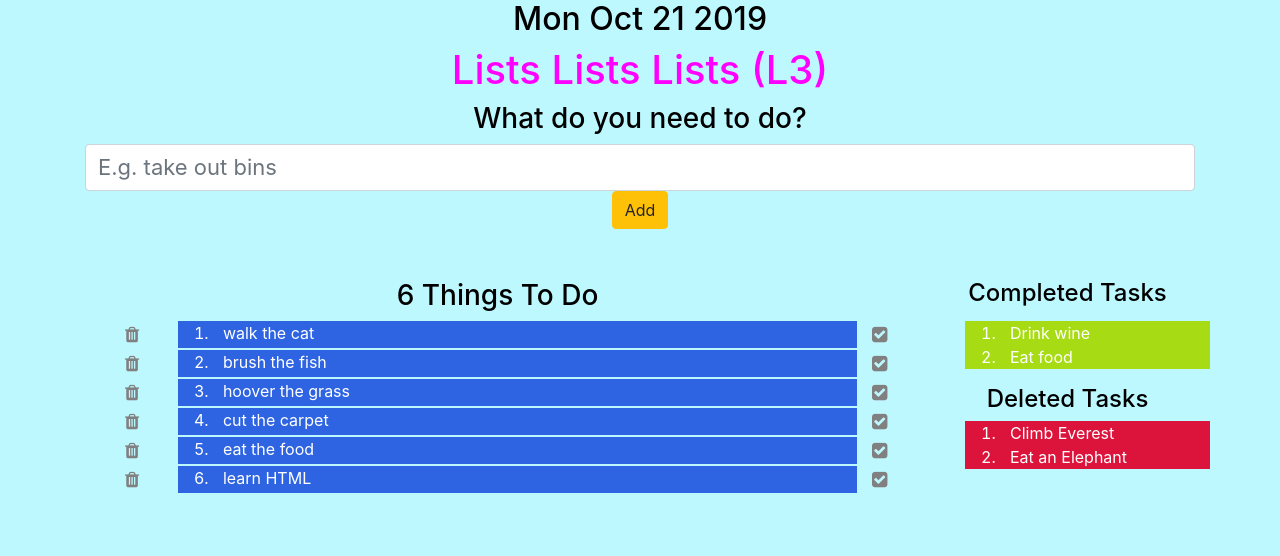
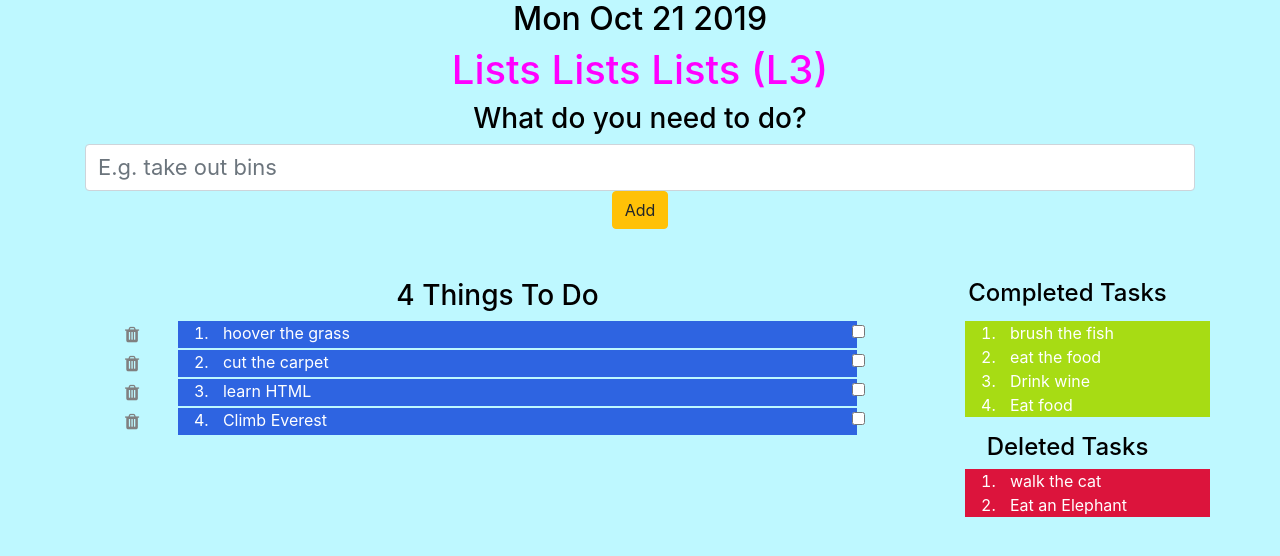
Before and after one commit to katiep28/React-Todo-List, a React (Create React App) app: page / in a window 1280 px wide. Shown: the top 556 px of the page. Built offline with nearby package versions, Linux system fonts and the light colour scheme.

Commit message:
added completed functionality, but not quite working

```diff
--- a/src/AddItem.js
+++ b/src/AddItem.js
@@ -10,6 +10,7 @@ class AddItem extends React.Component {
       newTaskText: event.target.value
     })
   }
+
 
   handleClick =() =>{
     this.props.addTaskFunc(this.state.newTaskText);
--- a/src/App.js
+++ b/src/App.js
@@ -9,45 +9,63 @@ import uuid from "uuid/v4";
 
 class App extends React.Component {
   state = {
-    tasks: [
-      { text: "walk the cat", completed: true, date: "2019-10-16", id: uuid() },
-      { text: "brush the fish", completed: false, date: "2019-10-12", id: uuid() },
-      { text: "hoover the grass", completed: false, date: "2019-10-13", id: uuid() },
-      { text: "cut the carpet", completed: true, date: "2019-10-15", id: uuid() },
-      { text: "eat the food", completed: true, date: "2019-10-15", id: uuid() },
-      { text: "learn HTML", completed: true, date: "2019-10-17", id: uuid() }
-    ],
-    completedTasks: [
-      { text: "Drink wine", completed: true, date: "2019-10-16", id: uuid() },
-      { text: "Eat food", completed: false, date: "2019-10-12", id: uuid() }
-    ],
-    deletedTasks: [
-      { text: "Climb Everest", completed: true, date: "2019-10-16", id: uuid() },
-      { text: "Eat an Elephant", completed: false, date: "2019-10-12", id: uuid() }
+
+    tasks:[
+      { text: "walk the cat", status:"D", date: "2019-10-16", id: uuid() },
+      { text: "brush the fish", status:"C", date: "2019-10-12", id: uuid() },
+      { text: "hoover the grass", status: "N", date: "2019-10-13", id: uuid() },
+      { text: "cut the carpet", status:"N", date: "2019-10-15", id: uuid() },
+      { text: "eat the food", status: "C", date: "2019-10-15", id: uuid() },
+      { text: "learn HTML", status: "N", date: "2019-10-17", id: uuid() },
+      { text: "Drink wine", status:"C",date: "2019-10-16", id: uuid() },
+      { text: "Eat food", status:"C", date: "2019-10-12", id: uuid() },
+      { text: "Climb Everest", status:"N", date: "2019-10-16", id: uuid() },
+      { text: "Eat an Elephant", status:"D", date: "2019-10-12", id: uuid() }
     ]
   }
-  //function to update the taskss with the tasks
+
+  //function to update the taskss with the
+   //Add that task to the stat
   addTask = (taskText) => {
-    //Create a new task wtih default complete and date properties
+    //Create a new task wtih default status and date properties
     const newTask = {
       text: taskText,
-      completed: false,
+      status:"N",
       date: "2019-10-21",
       id: uuid()
     };
+    const tasksCopy = this.state.tasks.slice();
     //Make a copy of the tasks array
     //never do this.stat.tasks.push item and access it direactly as this causese
     //a problem
-    const tasksCopy = this.state.tasks.slice();
+
     tasksCopy.push(newTask);
     this.setState({
       tasks: tasksCopy
     });
   }
-  //Add that task to the state
+
+  updateTask = (id,newStatus) => {
+    const tasksUpdated =
+    this.state.tasks.map(item => {
+      if (item.id === id) {
+         item.status = newStatus
+      }
+     })
+     this.setState({
+      tasks: tasksUpdated
+    });
+    // this.state.tasks.map(item =>
+    // alert(item.text + "   " + item.status));
+  }
 
   //Every component must have a render method
-  render() {
+  render()
+     {
+       const newTasks = this.state.tasks.filter(item => item.status === "N")
+       const completedTasks = this.state.tasks.filter(item => item.status === "C")
+       const deletedTasks = this.state.tasks.filter(item => item.status === "D")
+
     return (
       <div className="container">
         <div className="row paddingbelow">
@@ -60,7 +78,7 @@ class App extends React.Component {
         </div>
         <div className="row">
           <div className="col-9 col-lg-9">
-            <ItemCount count={this.state.tasks.length} />
+            <ItemCount count={newTasks.length} />
           </div>
           <div className="col-3 col-lg-3">
               <h4> Completed Tasks</h4>
@@ -69,28 +87,34 @@ class App extends React.Component {
         <div className="row">
           <div className="col-9 col-lg-9" >
             <ol>
-              {this.state.tasks.map(item => {
-                return <ListItem key={item.id}
-                  text={item.text}
-                  completed={item.complete}
-                  date={item.date} />
-              })}
+               {newTasks.map(item => {
+               return <ListItem
+               updateTaskFunc={this.updateTask}
+               text={item.text}
+               status={item.status}
+               date={item.date}
+               id={item.id}
+                 />
+               })}
             </ol>
           </div>
           <div className="col-12 col-lg-3" >
 
             <ol>
-              {this.state.completedTasks.map(item => {
+              {completedTasks.map(item =>
+              {
                 return <CompletedTasks
                   text={item.text}
-                  date={item.date} />
+                  status={item.status}
+                  date={item.date}
+                  key={item.id} />
               })}
             </ol>
             <div className="row justify-content-center">
               <h4> Deleted Tasks</h4>
           </div>
             <ol>
-                  {this.state.deletedTasks.map(item => {
+                  {deletedTasks.map(item => {
                 return <DeletedTasks
                          text={item.text}
                          date={item.date} />
--- a/src/ListItem.js
+++ b/src/ListItem.js
@@ -2,6 +2,15 @@ import React from "react";
 import "./ListItem.css";
 
 class ListItem extends React.Component {
+
+  state = {
+
+  }
+
+  handleTick = () => {
+    this.props.updateTaskFunc(this.props.id, "C");
+  }
+
   render() {
     return (
       <div className="row padditemrow">
@@ -10,15 +19,23 @@ class ListItem extends React.Component {
         </div>
         <div className="col-10  col-blue">
           <div>
-            <li className={this.props.completed ? "completedItem" : ""}>
+            {/* <li className={this.props.completed ? "completedItem" : ""}> */}
+            <li>
               {this.props.text}
             </li>
           </div>
         </div>
-        <div className="col-1">
-          <i className="fa fa-check-square paddiconright"></i>
+        <div className="col-1 justify-content-right">
+          {/* <i class="fa fa-check"></i> */}
+          {/* <button className="btn btn-warning" onClick=
+          {this.handleTick}>Done</button> */}
+          <input className="form-check-input"
+            type="checkbox"
+            id="defaultCheck1"
+            onClick={this.handleTick} />
         </div>
       </div>
+
     );
   }
 }
```
